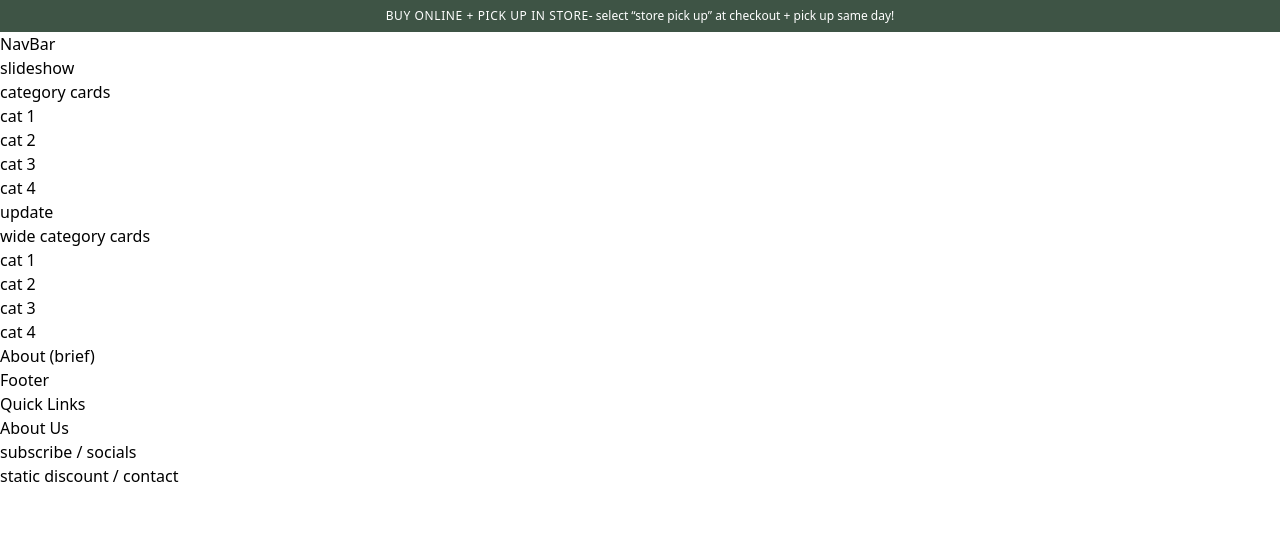
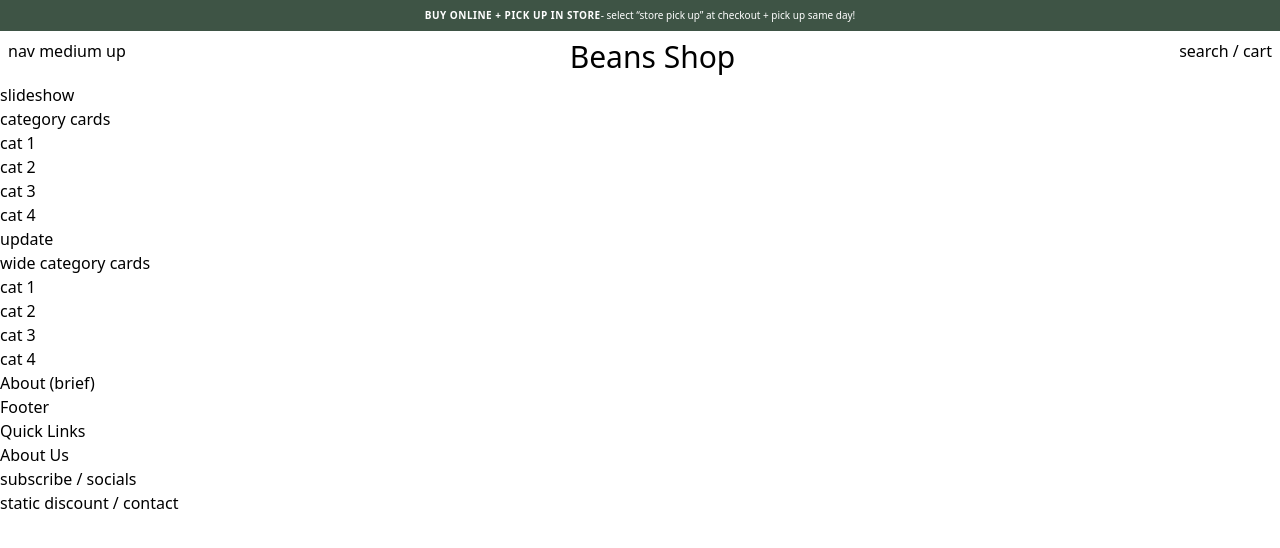
Before and after one commit to TimRathert/e-commerce-template-01, a Next.js app: page / in a window 1280 px wide. Shown: the top 548 px of the page. Built offline with nearby package versions, Linux system fonts and the light colour scheme.

Commit message:
working on navbar

```diff
--- a/components/Announcements.jsx
+++ b/components/Announcements.jsx
@@ -3,8 +3,8 @@ import React from 'react'
 function Announcements() {
   return (
     <div className=' w-full bg-[#3e5445] text-white py-2 flex flex-col md:flex-row justify-center items-center'>
-       <p className='tracking-wider text-xs'>BUY ONLINE + PICK UP IN STORE</p>
-       <p className='text-xs'> - select “store pick up” at checkout + pick up same day!</p>
+       <p className='tracking-wider text-[10px] font-semibold'>BUY ONLINE + PICK UP IN STORE</p>
+       <p className='text-[10px]'> - select “store pick up” at checkout + pick up same day!</p>
     </div>
   )
 }
--- a/components/NavBar.jsx
+++ b/components/NavBar.jsx
@@ -1,8 +1,17 @@
 import React from 'react'
+import { Menu } from '@headlessui/react'
 
 function NavBar() {
+    const navToggle = () => {
+
+    }
   return (
-    <div>NavBar</div>
+    <div className='flex justify-between p-2'>
+        <div className='md:hidden'>Drop small</div>
+        <div className='sm:max-md:hidden'>nav medium up</div>
+        <div className='text-3xl font-light'>Beans Shop</div>
+        <div className=''>search / cart</div>
+    </div>
   )
 }
 
--- a/package.json
+++ b/package.json
@@ -9,6 +9,7 @@
     "lint": "next lint"
   },
   "dependencies": {
+    "@headlessui/react": "^1.7.4",
     "@types/node": "18.11.9",
     "@types/react": "18.0.25",
     "@types/react-dom": "18.0.8",
```
Also changed, not shown: 1 other file (tests, documents, lock files or other folders).
